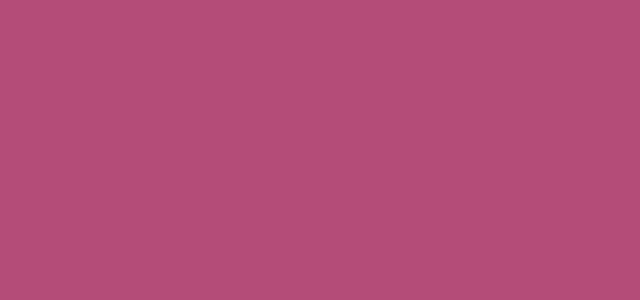
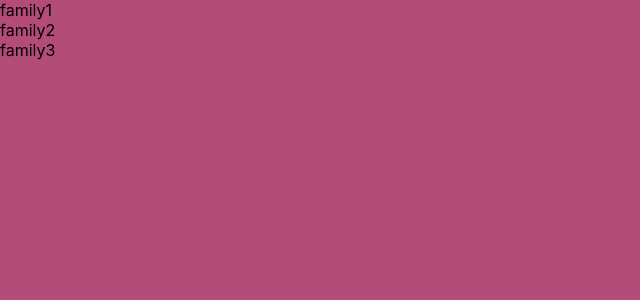
Before and after one commit to Luc-VdH/Klass_App, a React (Create React App) app in the folder klass_frontend/: page /home in a window 1280 px wide. Shown: the top 300 px of the page, without its empty margins (0-640 px from the left). Built offline with nearby package versions, Linux system fonts and the light colour scheme.

Commit message:
started work on main home page with the use of props

```diff
--- a/klass_frontend/src/App.tsx
+++ b/klass_frontend/src/App.tsx
@@ -1,8 +1,9 @@
-import React from 'react';
+import React, {useState} from 'react';
 import logo from './logo.svg';
 import './App.css';
 import Login from "./components/Login";
 import Signup from './components/Signup';
+import Home from './components/Home';
 import {BrowserRouter as Router, Route, Switch} from 'react-router-dom';
 import { createTheme, MuiThemeProvider } from '@material-ui/core/styles';
 
@@ -19,6 +20,8 @@ const theme = createTheme({
 });
 
 function App() {
+  const [username, setCC] = useState("");
+  const [password, setPW] = useState("");
   return (
     <MuiThemeProvider theme={theme}>
     <Router>
@@ -26,6 +29,9 @@ function App() {
         <Switch>
           <Route exact path="/signup">
             <Signup />
+          </Route>
+          <Route exact path="/home">
+            <Home username={username} password={password} />
           </Route>
           <Route exact path="/">
             <Login />
--- /dev/null
+++ b/klass_frontend/src/components/Home.tsx
@@ -0,0 +1,30 @@
+import React, {useState} from "react";
+import './Home.css';
+import {homeProps} from './interfaces/Props'
+
+function Home(props:homeProps){
+
+    const [username, setUN] = useState(props.username);
+    const [password, setPW] = useState(props.password);
+
+    const families:any[] = getFamilies(username, password);
+
+    return(
+        <div>
+            {families.map((x: any, i: number) => {
+                return(
+                    <div key={i}>{x.name}</div>
+                );
+            })}
+        </div>
+
+    );
+
+
+}
+
+function getFamilies(username:string, password:string){
+    return([{name:"family1"}, {name:"family2"}, {name:"family3"}]);
+}
+
+export default Home;
--- a/klass_frontend/src/components/Login.tsx
+++ b/klass_frontend/src/components/Login.tsx
@@ -1,11 +1,14 @@
-import { Button, MuiThemeProvider, Paper, TextField } from "@material-ui/core";
-import { createTheme } from "@mui/material/styles";
-import React from "react";
+import { Button,   Paper, TextField } from "@material-ui/core";
+import { Link } from "react-router-dom";
+import React, { useEffect } from "react";
 import './Login.css';
 
 
 
 function Login(){
+    useEffect(()=>{
+        console.log("hello")
+    })
     return(
         <div className="background">
         <Paper elevation={5} className="loginpaper" style={{backgroundColor: "#f7d9c4"}}>
@@ -18,13 +21,17 @@ function Login(){
                     <TextField id="username" label="Username" variant="standard" style={{backgroundColor: "white", width: "25vw"}}/>
                 </div>
                 <div className="element">
-                    <TextField id="password" label="Password" variant="standard" style={{backgroundColor: "white", width: "25vw"}}/>
+                    <TextField id="password" label="Password" variant="standard" type={"password"} style={{backgroundColor: "white", width: "25vw"}}/>
                 </div>
                 <div className="elementLogin">
-                    <Button variant="contained" color="primary">Login</Button>
+                    <Link style={{textDecoration:"none"}} to="/home">
+                        <Button variant="contained" color="primary" size="large">Login</Button>
+                    </Link>
                 </div>
                 <div className="elementSignUp">
-                    <Button variant="contained" color="primary">Sign Up</Button>
+                    <Link style={{textDecoration:"none"}} to="/signup">
+                        <Button variant="contained" color="primary" size ="large">Sign Up</Button>
+                    </Link>
                 </div>
             </div>
         </Paper>
--- a/klass_frontend/src/components/Signup.tsx
+++ b/klass_frontend/src/components/Signup.tsx
@@ -1,5 +1,5 @@
-import { Button, MuiThemeProvider, Paper, TextField } from "@material-ui/core";
-import { createTheme } from "@mui/material/styles";
+import { Button,  Paper, TextField} from "@material-ui/core";
+import { Link } from "react-router-dom";
 import React from "react";
 import './Signup.css';
 
@@ -31,7 +31,10 @@ function Signup(){
                 </div>
 
                 <div className="elementSignUp">
-                    <Button variant="contained" color="primary">Sign Up</Button>
+                    <Link style={{textDecoration:"none"}} to="/home">
+                        <Button variant="contained" color="primary">Sign Up</Button>
+                    </Link>
+
                 </div>
             </div>
         </Paper>
--- /dev/null
+++ b/klass_frontend/src/components/interfaces/Props.ts
@@ -0,0 +1,4 @@
+export interface homeProps {
+    username: string;
+    password: string;
+  }
```
Also changed, not shown: klass_frontend/src/components/Home.css (added).
